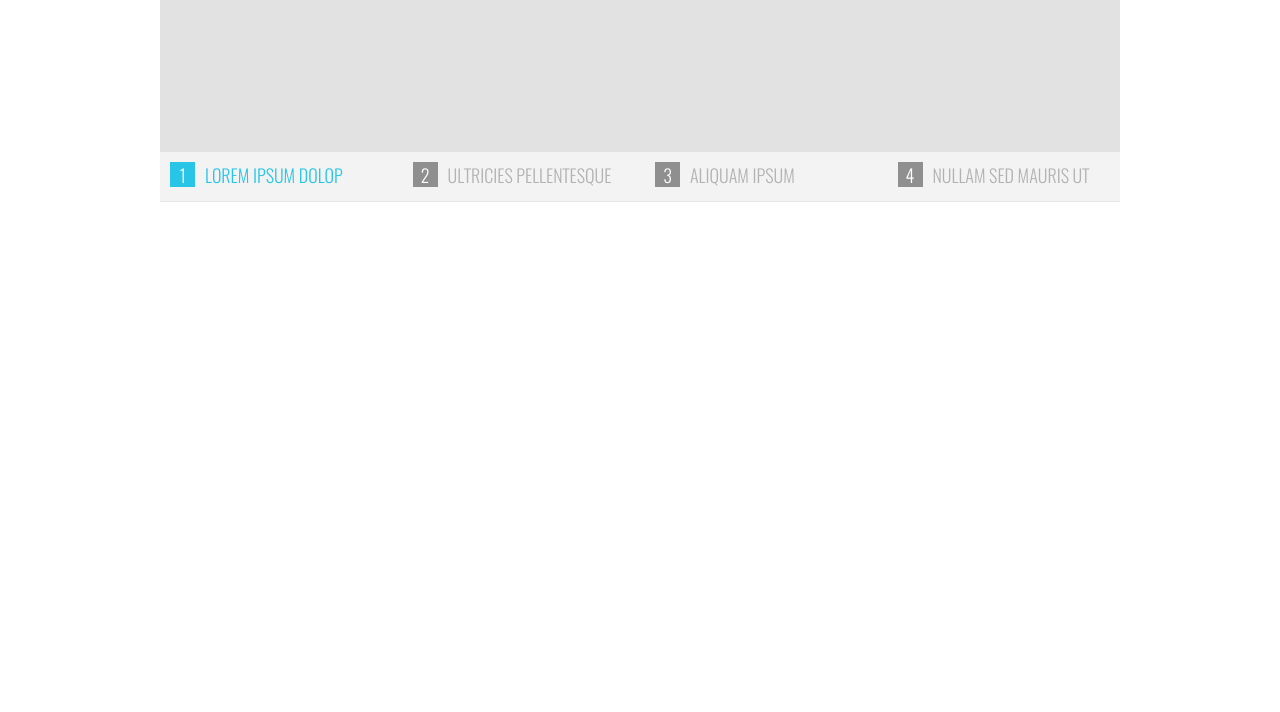
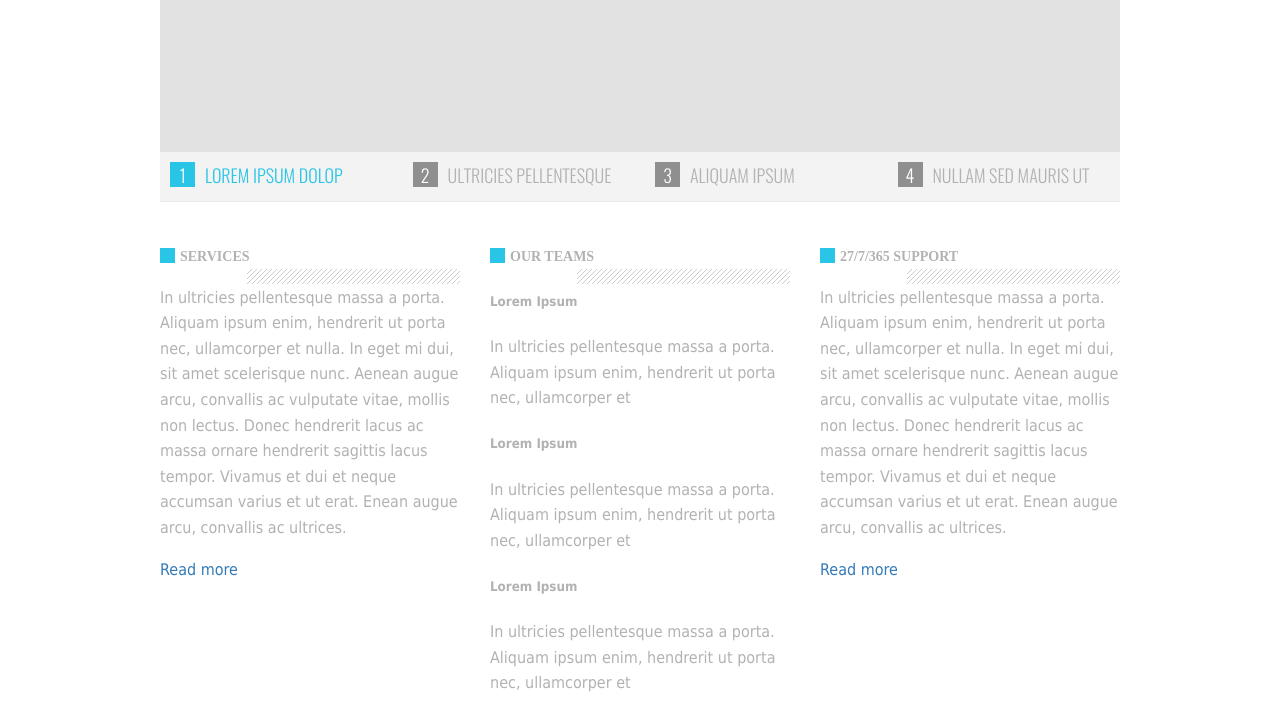
Before and after one commit to Xaz16/Corporate-blue, a website: page app/index.html in a window 1280 px wide. Shown: the part 300-1012 px from the top of the page. Before the commit the page ends 800 px from the top, so only its background shows below. Drawn offline with Linux system fonts and the light colour scheme; a web font is replaced by a local one.

Commit message:
2 section trouble

```diff
--- a/app/index.html
+++ b/app/index.html
@@ -5,7 +5,7 @@
 
 	<meta charset="utf-8">
 
-	<title>Заголовок</title>
+	<title>Corporate Blue</title>
 	<meta name="description" content="">
 
 	<meta http-equiv="X-UA-Compatible" content="IE=edge">
@@ -56,10 +56,11 @@
 					<li><a href="#">Projects</a>
 					<li><a href="#">Careers</a>
 					<li><a href="#">Contact</a>
+					<!-- Это не я дурак, а способ решения отступов в inline-block, реиндент лучше не использовать! -->
 				</ul>
 			</nav>
 		</header><!-- page-head -->
-		<section class="page-section">
+		<section class="page-section__1">
 			<div class="slider">
 				<h2 class="page-section__header">Fusce vitae nibh quis diam fermentum</h2>
 				<p class="page-section__description">Etiam adipiscing ultricies commodo.</p>
@@ -74,7 +75,43 @@
 					</ol>
 				</div>
 			</div>
-		</section><!-- page-section__slider -->
+		</section><!-- page-section-->
+		<section class="page-section__2">
+			<div class="row">
+				<div class="service-block col-md-4">
+					<h3 class="block_header">Services <img src="img/Title pattern.png" class="pull-right" alt="title_pattern"></h3>
+					<p class="service-block_descr">
+						In ultricies pellentesque massa a porta. Aliquam ipsum enim, hendrerit ut porta nec, ullamcorper et nulla. In eget mi dui, sit amet scelerisque nunc. Aenean augue arcu, convallis ac vulputate vitae, mollis non lectus. Donec hendrerit lacus ac massa ornare hendrerit sagittis lacus tempor. Vivamus et dui et neque accumsan varius et ut erat. Enean augue arcu, convallis ac ultrices.
+					</p>
+					<a href="#">Read more</a>
+				</div> <!-- service-block -->
+				<div class="our-team-block col-md-4">
+					<h3 class="block_header">Our Teams <img src="img/Title pattern.png" class="pull-right" alt="title_pattern"></h3>
+					<div class="team-item">
+						<div class="team-item__img"></div>
+						<h5 class="team-item__head-descr">Lorem Ipsum</h5>
+						<p class="team-item__descr">In ultricies pellentesque massa a porta. Aliquam ipsum enim, hendrerit ut porta nec, ullamcorper et </p>
+					</div>
+					<div class="team-item">
+						<div class="team-item__img"></div>
+						<h5 class="team-item__head-descr">Lorem Ipsum</h5>
+						<p class="team-item__descr">In ultricies pellentesque massa a porta. Aliquam ipsum enim, hendrerit ut porta nec, ullamcorper et </p>
+					</div>
+					<div class="team-item">
+						<div class="team-item__img"></div>
+						<h5 class="team-item__head-descr">Lorem Ipsum</h5>
+						<p class="team-item__descr">In ultricies pellentesque massa a porta. Aliquam ipsum enim, hendrerit ut porta nec, ullamcorper et </p>
+					</div>
+				</div><!-- our-team-block -->
+				<div class="support-block col-md-4">
+					<h3 class="block_header">27/7/365 Support <img src="img/Title pattern.png" class="pull-right" alt="title_pattern"></h3>
+					<p class="support-block_descr">
+						In ultricies pellentesque massa a porta. Aliquam ipsum enim, hendrerit ut porta nec, ullamcorper et nulla. In eget mi dui, sit amet scelerisque nunc. Aenean augue arcu, convallis ac vulputate vitae, mollis non lectus. Donec hendrerit lacus ac massa ornare hendrerit sagittis lacus tempor. Vivamus et dui et neque accumsan varius et ut erat. Enean augue arcu, convallis ac ultrices.
+					</p>
+					<a href="#">Read more</a>
+				</div> <!-- support-block -->
+			</div> <!-- row -->
+		</section><!-- page-section__2 -->
 	</div>
 	<div class="hidden"></div>
 
--- a/sass/main.sass
+++ b/sass/main.sass
@@ -30,6 +30,8 @@ body
 	font-size: 16px
 	font-family: 'Oswald Regular'
 	color: $text-color
+
+//HEADER
 
 .page-head
 	padding: 25px 0 30px 0
@@ -75,7 +77,9 @@ body
 			a
 				color: #fff
 
-.page-section
+//SECTION 1
+
+.page-section__1
 	font-family: 'Oswald Light'
 	.slider
 		background-color: #e2e2e2
@@ -119,6 +123,25 @@ body
 					&:before
 						background-color: $accent-color
 
+//SECTION 2
+.page-section__2
+	font-family: 'Tahoma'
+	.block_header
+		font-size: 14px
+		font-family: 'Oswald Regualr'
+		text-transform: uppercase
+		&:before
+			margin-top: 2px
+			margin-right: 5px
+			content: ' '
+			float: left
+			display: block
+			width: 15px
+			height: 15px
+			background-color: $accent-color
+	.service-block
+		.service-block_descr
+
 
 //ALWAYS END
 @import "media"
```
Also changed, not shown: app/css/main.min.css, app/img/Title pattern.png (added).
